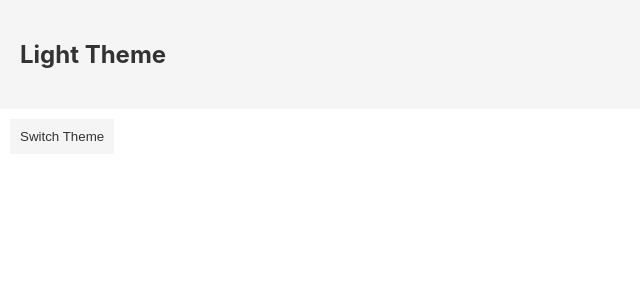
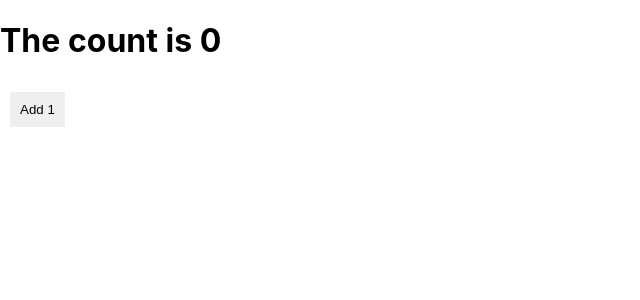
Before and after one commit to fmarina/the-react-bootcamp, a React (Create React App) app: page / in a window 1280 px wide. Shown: the top 300 px of the page, without its empty margins (0-640 px from the left). Built offline with nearby package versions, Linux system fonts and the light colour scheme.

Commit message:
refactoring app to functional component with hooks

```diff
--- a/src/Practice/15-Hooks/5-CustomHooks/App.js
+++ b/src/Practice/15-Hooks/5-CustomHooks/App.js
@@ -1,26 +1,18 @@
-import React, {Component} from "react"
-/*
-Pop Quiz!
- Refactor the class component below to use hooks instead
-*/
+import React, {useState} from "react"
+/* Pop Quiz!
+ Refactor the class component below to use hooks instead*/
 
-class App extends Component {
-    state = {
-        count: 0
-    }
+function App() {
+    const [count, setCount] = useState(0);
 
-    increment = () => {
-        this.setState(prevState => ({count: prevState.count + 1}))
-    }
+    const increment = () => setCount(prevCount => prevCount + 1);
 
-    render() {
-        return (
-            <div>
-                <h1>The count is {this.state.count}</h1>
-                <button onClick={this.increment}>Add 1</button>
-            </div>
-        )
-    }
+    return (
+        <div>
+            <h1>The count is {count}</h1>
+            <button onClick={increment}>Add 1</button>
+        </div>
+    )
 }
 
 export default App
--- a/src/index.js
+++ b/src/index.js
@@ -4,22 +4,14 @@ import './index.css';
 import App from './App';
 import * as serviceWorker from './serviceWorker';
 
-import AppContext from './Practice/15-Hooks/4-useContext/App';
-import {ThemeContextProvider} from './Practice/15-Hooks/4-useContext/themeContext';
+import AppRefactoring from './Practice/15-Hooks/5-CustomHooks/App';
 
 ReactDOM.render(
-    <ThemeContextProvider>
-        <AppContext />
-    </ThemeContextProvider>,
-    document.getElementById("root")
-)
-
-// ReactDOM.render(
-//   <React.StrictMode>
-//     <App />
-//   </React.StrictMode>,
-//   document.getElementById('root')
-// );
+  <React.StrictMode>
+    <AppRefactoring />
+  </React.StrictMode>,
+  document.getElementById('root')
+);
 
 
 
```
